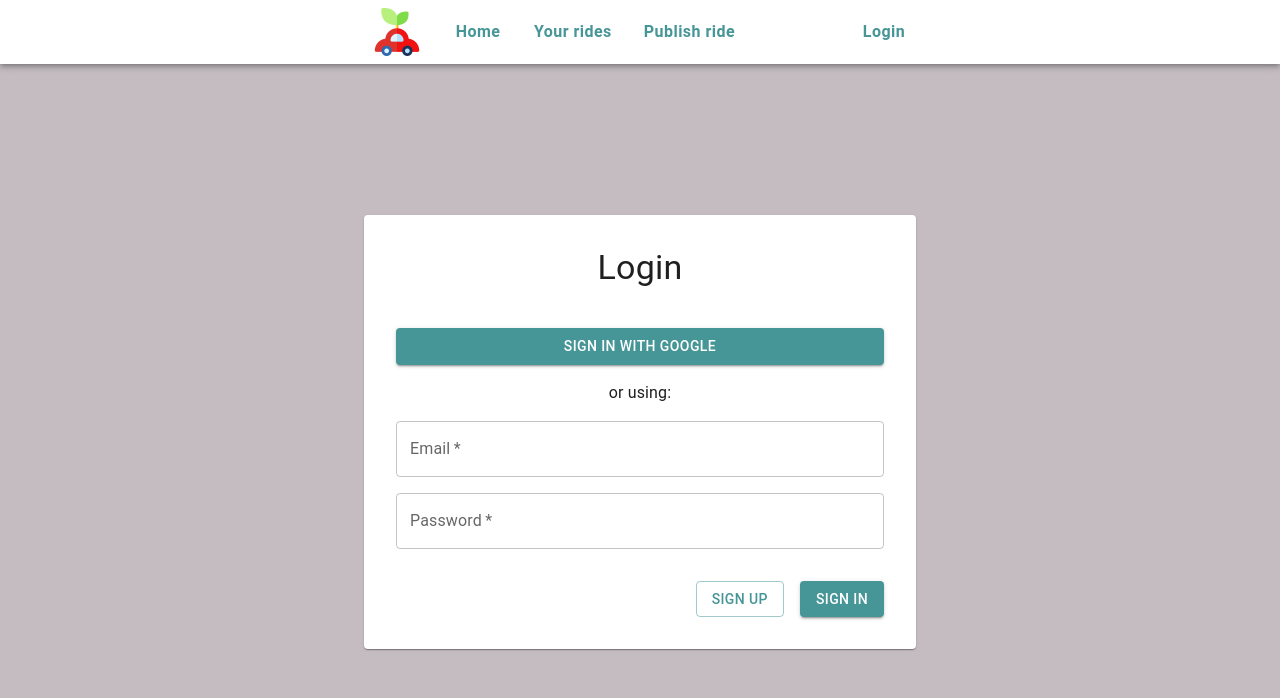
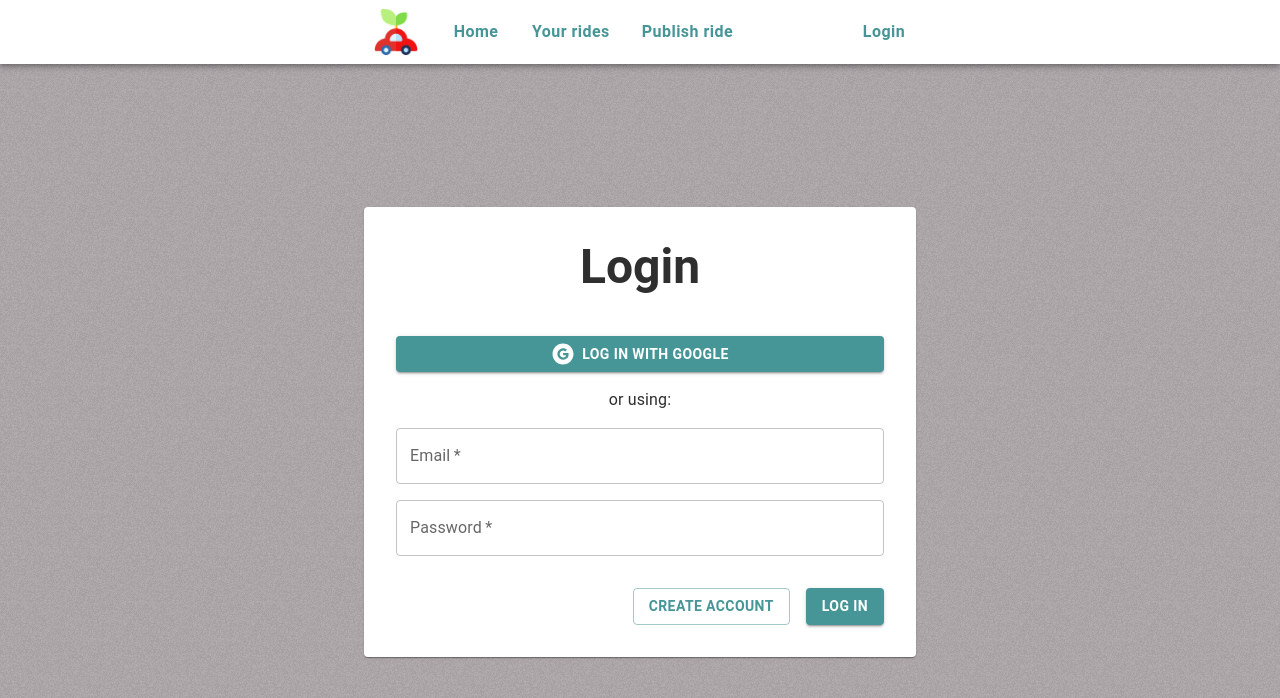
Before and after one commit to JankaMarschalkova/project-cargo, a React (Vite) app: page /profile in a window 1280 px wide. Shown: the top 698 px of the page. Built offline with nearby package versions, Linux system fonts and the light colour scheme; no server answers.

Commit message:
UI/UX improvements

```diff
--- a/index.html
+++ b/index.html
@@ -4,6 +4,7 @@
     <meta charset="UTF-8" />
     <link rel="icon" type="image/svg+xml" href="/logo.png" />
     <meta name="viewport" content="width=device-width, initial-scale=1.0" />
+    <link rel="stylesheet" href="/style.scss">
     <title>CarGo</title>
   </head>
   <body>
--- a/src/App.tsx
+++ b/src/App.tsx
@@ -17,7 +17,7 @@ import ButtonLink from './components/ButtonLink';
 import theme from './theme';
 import Home from './pages/Home';
 import Profile from './pages/Profile';
-import Rides from './pages/Rides';
+import YourRides from './pages/YourRides';
 import PublishRide from './pages/PublishRide';
 import NotFound from './pages/NotFound';
 import ProfileIcon from '@mui/icons-material/Person2Sharp';
@@ -27,6 +27,7 @@ import useLoggedInUser, { UserProvider } from './hooks/useLoggedInUser';
 
 const rootRoute = new RootRoute({
 	component: () => {
+		// eslint-disable-next-line react-hooks/rules-of-hooks
 		const user = useLoggedInUser();
 		return (
 			<ThemeProvider theme={theme}>
@@ -36,7 +37,7 @@ const rootRoute = new RootRoute({
 					<Container maxWidth="sm">
 						<Toolbar disableGutters sx={{ gap: 2 }}>
 							<ButtonLink to="/">
-								<img src="./logo.png" width="50" />
+								<img src="./logo.png" alt='CarGo logo' width="48" />
 							</ButtonLink>
 							<ButtonLink to="/">Home</ButtonLink>
 							<ButtonLink to="/your-rides">Your rides</ButtonLink>
@@ -84,7 +85,7 @@ const profileRoute = new Route({
 const ridesRoute = new Route({
 	getParentRoute: () => rootRoute,
 	path: '/your-rides',
-	component: Rides
+	component: YourRides
 });
 
 const publishRideRoute = new Route({
--- a/src/pages/Home.tsx
+++ b/src/pages/Home.tsx
@@ -1,25 +1,21 @@
 import {
 	Box,
 	Button,
-	FormControl,
-	InputLabel,
-	MenuItem,
 	Paper,
-	Select,
 	TextField,
 	Typography
 } from '@mui/material';
 import { DatePicker } from '@mui/x-date-pickers/DatePicker';
 import usePageTitle from '../hooks/usePageTitle';
 import useField from '../hooks/useField';
-import { useState } from 'react';
 
 const Home = () => {
 	usePageTitle('Home');
 
 	const leaving_from = useField('leaving_from', true);
 	const going_to = useField('going_to', true);
-	const [numPeople, setNumPeople] = useState(1);
+	const date = null;
+	const seats_available = useField('seats_available', true, '1');
 
 	function searchRides(): void {
 		throw new Error('Function not implemented.');
@@ -27,7 +23,7 @@ const Home = () => {
 
 	return (
 		<>
-			<Typography variant="h2">Home</Typography>
+			<Typography variant="h1" fontWeight='bold' mb={2}>CarGo</Typography>
 			<Paper
 				component="form"
 				sx={{
@@ -40,21 +36,16 @@ const Home = () => {
 			>
 				<TextField label="Leaving from" {...leaving_from.props} type="text" />
 				<TextField label="Going to" {...going_to.props} type="text" />
-				<DatePicker label="Date of the ride" />
-				<FormControl fullWidth sx={{ mb: 2 }}>
-					<InputLabel id="num-people-label">Number of people</InputLabel>
-					<Select
-						labelId="num-people-label"
-						value={numPeople}
-						onChange={e => setNumPeople(e.target.value as number)}
-					>
-						{[1, 2, 3, 4, 5, 6].map(num => (
-							<MenuItem key={num} value={num}>
-								{num}
-							</MenuItem>
-						))}
-					</Select>
-				</FormControl>
+				<DatePicker label="Date of the ride" value={date} />
+
+				<TextField
+					label="Number of available seats"
+					type="number"
+					InputLabelProps={{
+						shrink: true
+					}}
+					{...seats_available.props}
+				/>
 				<Box
 					sx={{
 						display: 'flex',
--- a/src/pages/NotFound.tsx
+++ b/src/pages/NotFound.tsx
@@ -1,4 +1,4 @@
-import { Typography } from '@mui/material';
+import { Divider, Typography } from '@mui/material';
 import WarningIcon from '@mui/icons-material/Warning';
 
 import usePageTitle from '../hooks/usePageTitle';
@@ -9,7 +9,8 @@ const NotFound = () => {
 	return (
 		<>
 			<WarningIcon sx={{ typography: 'h1' }} />
-			<Typography variant="h2">Not found</Typography>
+			<Divider/>
+			<Typography variant="h2" fontWeight='bold'>Not found</Typography>
 		</>
 	);
 };
--- a/src/pages/Profile.tsx
+++ b/src/pages/Profile.tsx
@@ -45,11 +45,12 @@ const Profile = () => {
 						gap: 2
 					}}
 				>
-					<Typography variant="h4" component="h2" textAlign="center" mb={3}>
+					<Typography variant="h3" fontWeight='bold' textAlign="center" mb={3}>
 						Login
 					</Typography>
 					<Button variant="contained" onClick={() => signInWithGoogle()}>
-						{'Sign in with Google'}
+						<img src='/google-circle.svg' alt='Google logo' width='24' style={{marginRight: '0.5em'}}/>
+						{'Log in with Google'}
 					</Button>
 					<Typography align="center">or using:</Typography>
 					<TextField label="Email" {...email.props} type="email" />
@@ -77,20 +78,20 @@ const Profile = () => {
 							variant="outlined"
 							onClick={() => setSignUp(true)}
 						>
-							{'Sign up'}
+							{'Create account'}
 						</Button>
 						<Button
 							type="submit"
 							variant="contained"
 							onClick={() => setSignUp(false)}
 						>
-							{'Sign in'}
+							{'Log in'}
 						</Button>
 					</Box>
 				</Paper>
 			) : (
 				<>
-					<Typography variant="h4" component="h2" textAlign="center" mb={3}>
+					<Typography variant="h2" fontWeight='bold'>
 						Profile
 					</Typography>
 					<Button variant="contained" onClick={signOut}>
--- a/src/pages/PublishRide.tsx
+++ b/src/pages/PublishRide.tsx
@@ -30,7 +30,6 @@ const PublishRide = () => {
 
 	const publishRide = async () => {
 		// TODO Validation
-		console.log('OK');
 
 		try {
 			await addDoc(ridesCollection, {
@@ -49,7 +48,7 @@ const PublishRide = () => {
 
 	return (
 		<>
-			<Typography variant="h2">Publish ride</Typography>
+			<Typography variant="h2" fontWeight='bold'>Publish ride</Typography>
 			{!user ? (
 				<>
 					<Typography>
@@ -86,7 +85,6 @@ const PublishRide = () => {
 						<TextField
 							label="Number of available seats"
 							type="number"
-							// defaultValue={3}
 							InputLabelProps={{
 								shrink: true
 							}}
--- a/src/pages/Rides.tsx
+++ b/src/pages/YourRides.tsx
@@ -4,13 +4,13 @@ import usePageTitle from '../hooks/usePageTitle';
 import useLoggedInUser from '../hooks/useLoggedInUser';
 import ButtonLink from '../components/ButtonLink';
 
-const Rides = () => {
+const YourRides = () => {
 	usePageTitle('Your rides');
 	const user = useLoggedInUser();
 
 	return (
 		<>
-			<Typography variant="h2">Your rides</Typography>
+			<Typography variant="h2" fontWeight='bold'>Your rides</Typography>
 			{!user ? (
 				<>
 					<Typography>
@@ -27,4 +27,4 @@ const Rides = () => {
 	);
 };
 
-export default Rides;
+export default YourRides;
--- a/src/theme.ts
+++ b/src/theme.ts
@@ -4,7 +4,7 @@ const theme = createTheme({
 	palette: {
 		primary: { main: '#469597' },
 		background: { default: '#C4BCC0' },
-		text: { primary: '#1F1F1F' },
+		text: { primary: '#2F2F2F' },
 		mode: 'light'
 	},
 	components: {
--- /dev/null
+++ b/style.scss
@@ -0,0 +1,7 @@
+body {
+    background: url('/background.png');
+}
+
+button {
+    font-weight: bold !important;
+}
```
Also changed, not shown: public/background.png (added), public/google-circle.svg (added).
